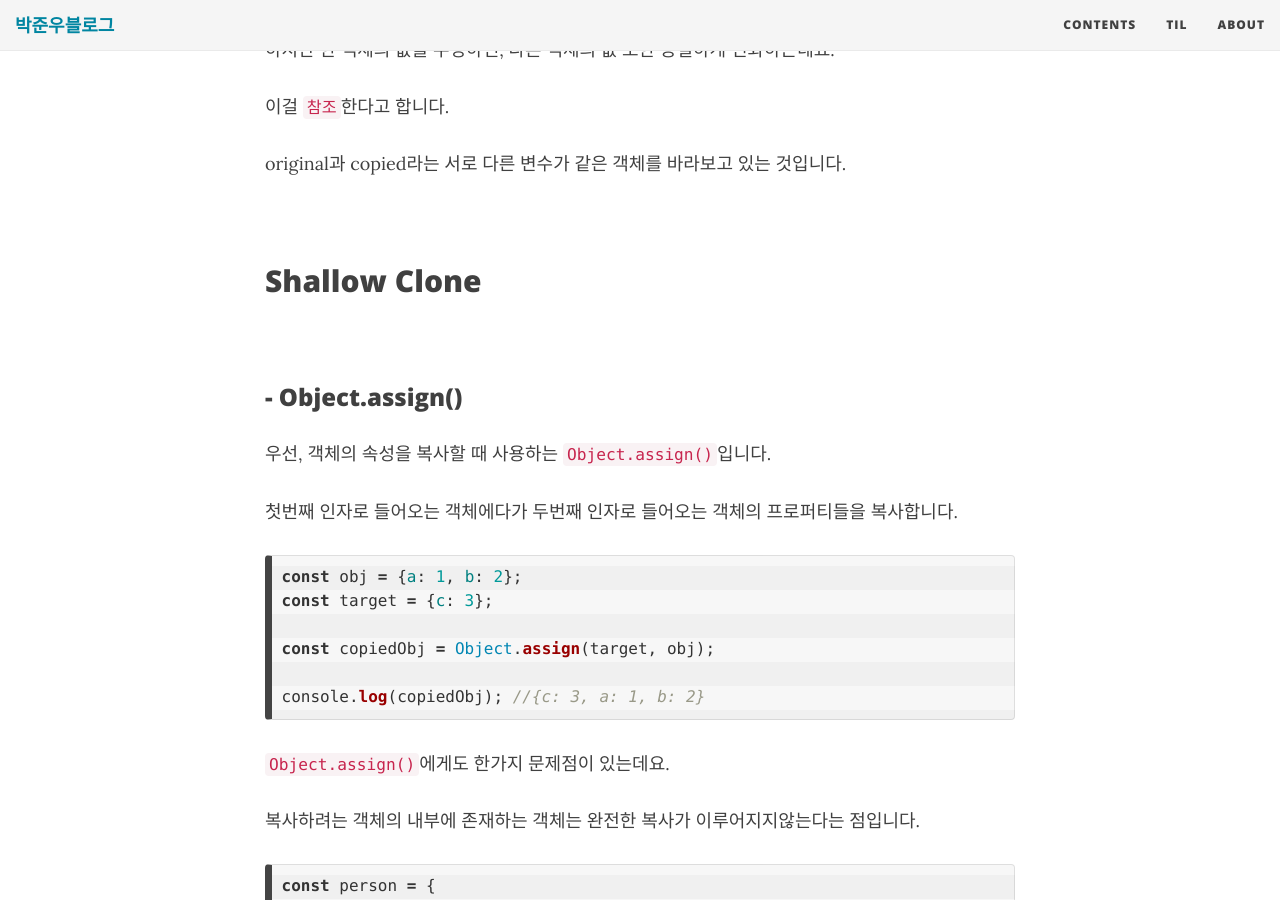
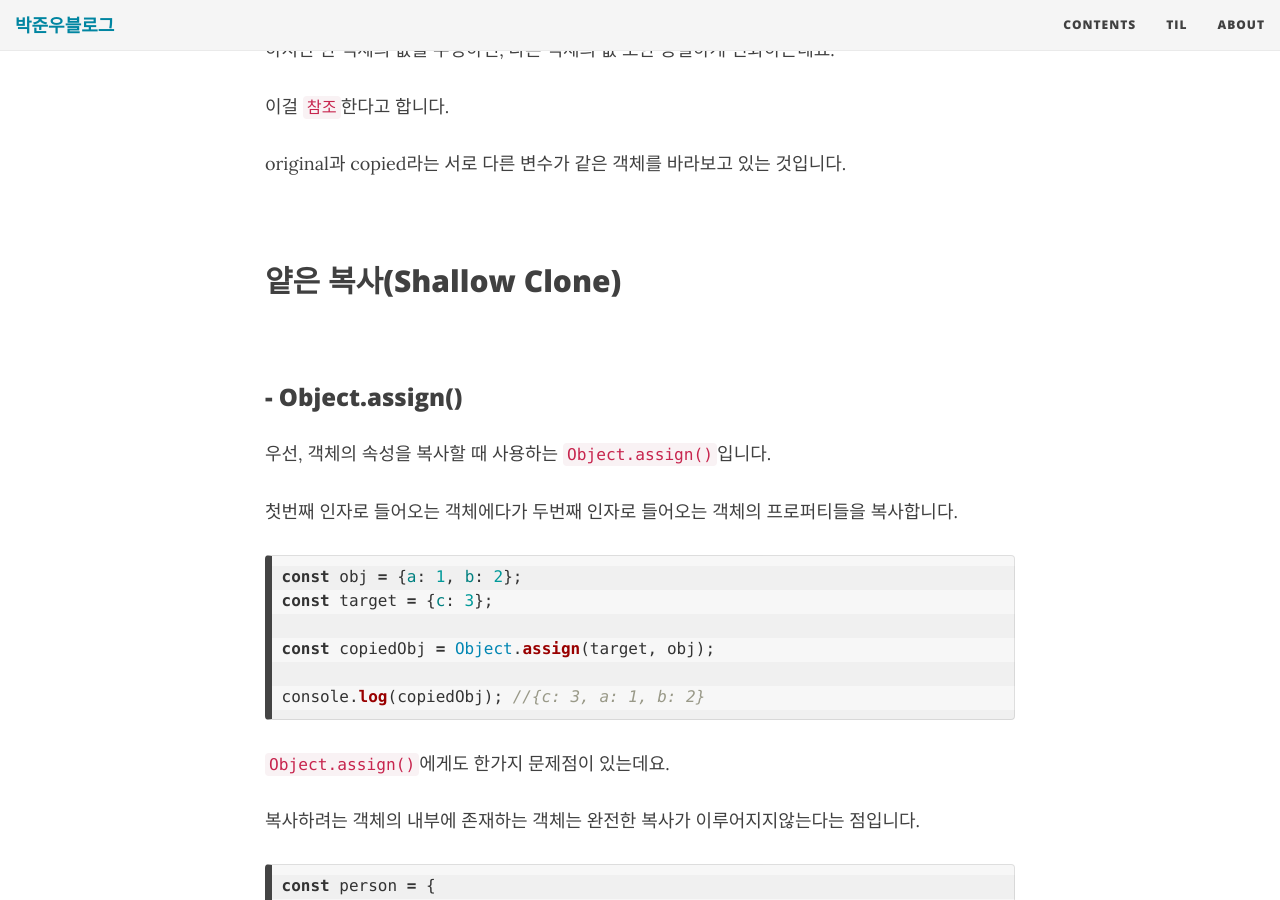
Before and after one commit to JUNWOO45/junwoo45.github.io.archived, a Jekyll site: the page built from _posts/2019-09-23-deep_clone.md, in a window 1280 px wide and 900 px high, scrolled down 830 px. Built offline with Jekyll 4.4.1, drawn with Linux system fonts in a browser that asks for light colours; nearby versions of some CDN libraries; comment, search, counter and statistics services are not loaded; some of the changed text lies outside the part shown.

Commit message:
Modify deep clone preface

```diff
--- a/_posts/2019-09-23-deep_clone.md
+++ b/_posts/2019-09-23-deep_clone.md
@@ -43,7 +43,7 @@
 
 
 
-## Shallow Clone
+## 얕은 복사(Shallow Clone)
 
 <br>
 
@@ -160,7 +160,7 @@
 
 
 
-## Deep Clone
+## 깊은 복사(Deep Clone)
 
 <br>
 
```
